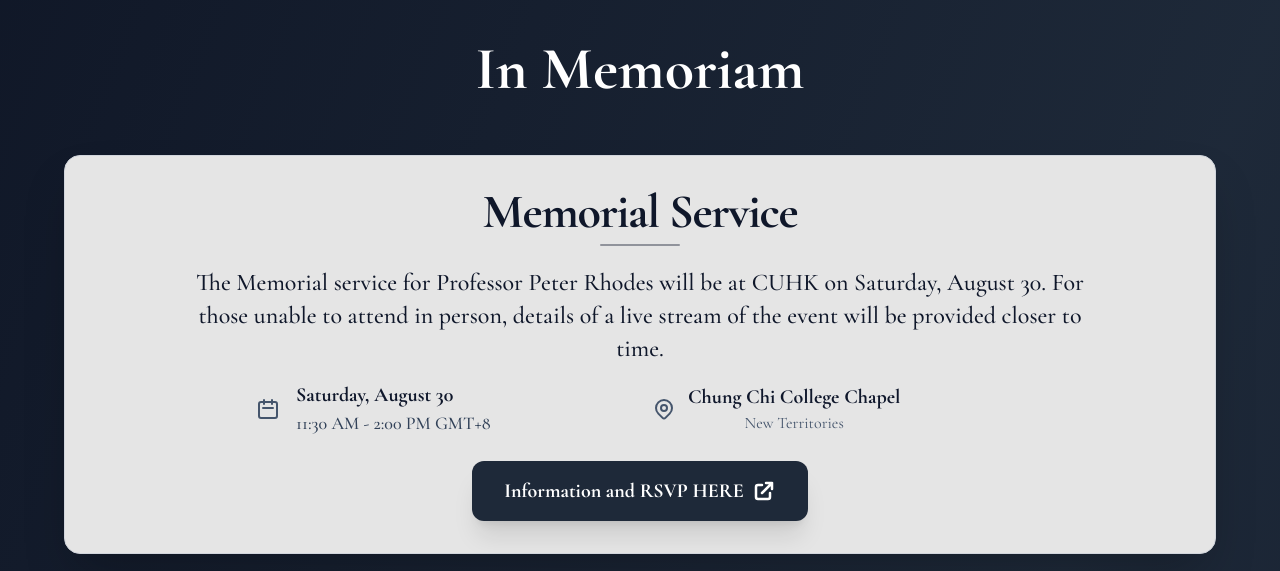
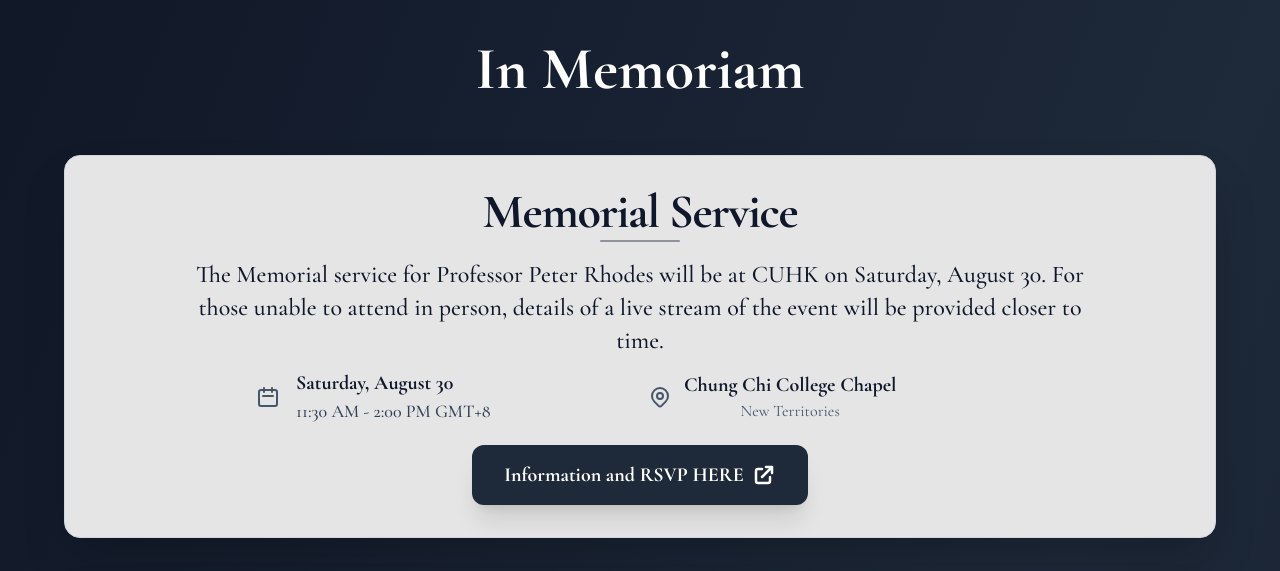
Before and after one commit to mrshootingstar/peterrhodestribute, a Next.js app: page / in a window 1280 px wide. Shown: the top 571 px of the page. Built offline with nearby package versions, Linux system fonts and the light colour scheme; no server answers.

Commit message:
reduced height further

```diff
--- a/src/app/components/MemorialService.tsx
+++ b/src/app/components/MemorialService.tsx
@@ -7,9 +7,9 @@
           style={{ backgroundColor: "#e5e5e5" }}
         >
           <div className="text-center relative z-10">
-            <div className="mb-4 sm:mb-5">
+            <div className="mb-3 sm:mb-4">
               <h3
-                className="text-3xl sm:text-4xl md:text-5xl font-bold mb-2 tracking-tight"
+                className="text-3xl sm:text-4xl md:text-5xl font-bold mb-1 tracking-tight"
                 style={{ color: "#0f172a" }}
               >
                 Memorial Service
@@ -17,12 +17,12 @@
               <div className="w-20 h-0.5 bg-slate-900 mx-auto rounded-full opacity-40"></div>
             </div>
 
-            <div className="mb-5 sm:mb-6 max-w-4xl mx-auto">
-              <p className="text-lg sm:text-xl md:text-2xl leading-snug mb-4 font-medium" style={{ color: "#0f172a" }}>
+            <div className="mb-4 sm:mb-5 max-w-4xl mx-auto">
+              <p className="text-lg sm:text-xl md:text-2xl leading-snug mb-3 font-medium" style={{ color: "#0f172a" }}>
               The Memorial service for Professor Peter Rhodes will be at CUHK on Saturday, August 30. For those unable to attend in person, details of a live stream of the event will be provided closer to time.
               </p>
 
-              <div className="grid grid-cols-1 md:grid-cols-2 gap-6 max-w-3xl mx-auto">
+              <div className="grid grid-cols-1 md:grid-cols-2 gap-4 max-w-3xl mx-auto">
                 {/* Date & Time Column */}
                 <div className="flex items-center gap-4">
                   <svg
@@ -73,7 +73,7 @@
               </div>
             </div>
 
-            <div className="relative mt-4">
+            <div className="relative mt-3">
               <a
                 href="https://lu.ma/1zg5ulvh"
                 target="_blank"
```
